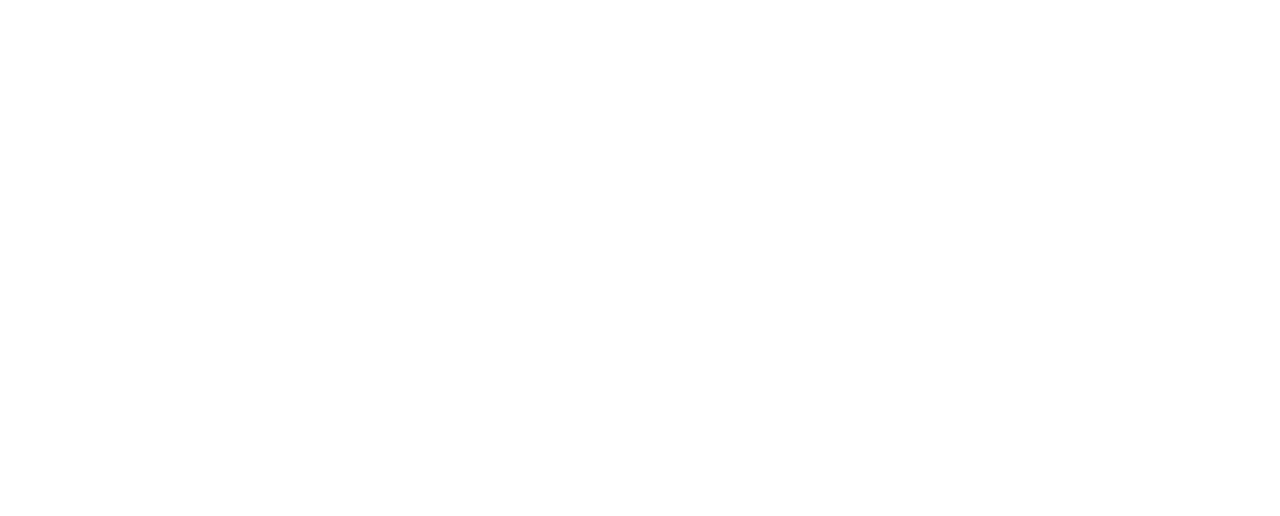
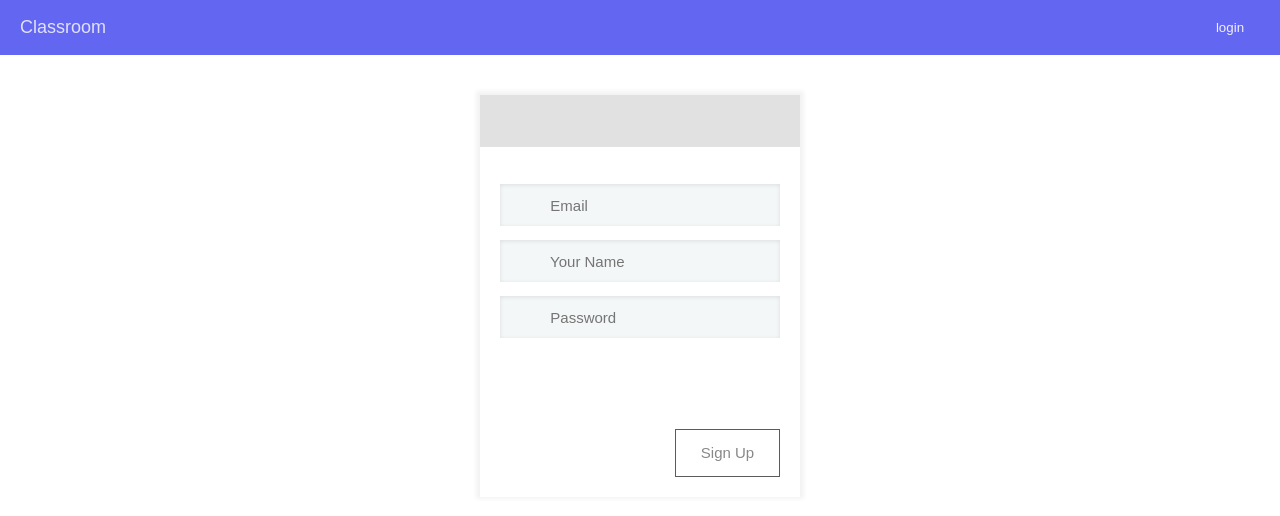
Before and after one commit to Gaurav-88074/AttendenceManagementSystem, a website: page frontend/templates/signup.html in a window 1280 px wide. Drawn offline with Linux system fonts and the light colour scheme.

Commit message:
authentication front end part completed

```diff
--- a/backend/models/CourseModel.js
+++ b/backend/models/CourseModel.js
@@ -11,10 +11,13 @@
     const raw = await res['rows'];
     return raw;
 }
-async function addOneCourse(courseName) {
+async function addOneCourse(courseName,token) {
     const id  = uuidv4();
     const res = await db.query(
         `insert into course values('${id}','${courseName}')`
+    )
+    await db.query(
+        `insert into professor values('${token}','${id}')`
     )
     const raw = await res['rows'];
     return raw;
--- a/backend/server.js
+++ b/backend/server.js
@@ -6,6 +6,8 @@
     if (request.url === "/api/students" && request.method === "GET") {
         getStudents(request, res);
     } else if (request.url === "/api/courses" && request.method === "GET") {
+        getCourses(request, res);
+    } else if (request.url === "/api/courses" && request.method === "POST") {
         getCourses(request, res);
     } else if (request.url === "/api/add/course" && request.method === "POST") {
         console.log("got post request");
--- a/frontend/css/dashboard.css
+++ b/frontend/css/dashboard.css
@@ -55,6 +55,9 @@
     opacity: 1;
     cursor: pointer;
 }
+.youHide{
+    display: none;
+}
 .auth-div{
     height: 100%;
     display: flex;
@@ -62,6 +65,9 @@
     align-items: center;
     justify-content: space-around;
     /* background-color: red; */
+}
+.authHide{
+    display: none;
 }
 .auth-button{
     /* margin-left: 20px; */
--- a/frontend/css/login.css
+++ b/frontend/css/login.css
@@ -2,6 +2,7 @@
     margin: 0;
     padding: 0;
     box-sizing: border-box;
+
 }
 .header{
     height: 55px;
@@ -95,3 +96,96 @@
     /* border-bottom: 2px solid #fff; */
 
 }
+/* ******************************* */
+
+
+
+main{
+    /* height: 1000px; */
+    padding-top: 40px;
+    /* background-color: #f3f3f7; */
+}
+
+.loginDom{
+    height: 400px;
+    width: 48%;
+    max-width: 320px;
+    margin:auto;
+    background-color: #fff;
+    box-shadow: 0px 0px 4px 4px #f3f3f3;
+}
+.inputSection{
+    height: 14%;
+    width: 100%;
+    display: flex;
+    flex-wrap: wrap;
+    justify-content: center;
+    align-items: center;
+    background-color: #f3f7f7;
+    border-top: 7px solid white;
+    border-right: 20px solid white;
+    border-left: 20px solid white;
+    border-bottom: 7px solid white;
+    box-shadow: inset 0 1px 4px rgba(0,0,0,.1),0 0 0 transparent;
+    /* border: 1px solid black; */
+}
+.logo{
+    height: 60%;
+    width: 10%;
+    /* border: 1px solid white; */
+
+}
+.inputTextSection{
+
+    height: 60%;
+    width: 80%;
+    /* border: 1px solid white; */
+    border: none;
+    outline: none;
+    font-size: 15px;
+    background-color: #f3f7f7;
+    color: #0e141e;
+
+
+}
+.other{
+    height: 16%;
+    width: 100%;
+    /* border: 1px solid black; */
+    background-color: #fff;
+
+}
+.buttonSection{
+    height: 22%;
+    width: 100%;
+    /* border: 1px solid black; */
+    display: flex;
+    justify-content: right;
+    align-items: center;
+    padding-right: 20px;
+    background-color: #fff;
+}
+.loginButton{
+    height: 55%;
+    width: 35%;
+    font-size: 15px;
+    /* font-weight: bold; */
+    border: 1px solid rgb(91, 91, 91);
+    color: rgb(136, 136, 136);;
+    background-color: #fff;
+    transition: box-shadow 300ms;
+}
+.loginButton:hover{
+    cursor: pointer;
+    box-shadow: 0px 3px 3px 0px rgb(116, 116, 116);
+}
+.loginButton:active{
+    box-shadow: 0px 0px 0px 0px rgb(113, 113, 113);
+}
+.connectSection{
+    height: 13%;
+    width: 100%;
+    /* border: 1px solid white;  */
+    background-color: #e1e1e1;
+    margin-bottom: 30px;
+}
--- a/frontend/css/signup.css
+++ b/frontend/css/signup.css
@@ -0,0 +1,183 @@
+*{
+    margin: 0;
+    padding: 0;
+    box-sizing: border-box;
+}
+.header{
+    height: 55px;
+    background-color: #6366f1;
+}
+nav{
+    height: 100%;
+    width: 100%;
+    display: flex;
+    flex-wrap: nowrap;
+    align-items: center;
+    flex-direction: row;
+
+    justify-content:space-between;
+}
+.logo-name{
+    color: #ffff;
+    font-size: large;
+    font-family:sans-serif;
+    font-weight: 500;
+    margin-left: 20px;
+    opacity: 0.8;
+    transition-property: opacity;
+    transition-duration: 0.3s;
+}
+.logo-name:hover{
+    opacity: 1;
+    cursor: pointer;
+}
+
+.you{
+    height: 40px;
+    width: 40px;
+    border-radius: 500px;
+    /* background-color: #4a4cf5; */
+    border: 1px solid #ffffff;
+    color: #ffff;
+    font-size: large;
+    font-family:sans-serif;
+    font-weight: 500;
+    margin-right: 30px;
+    display: flex;
+    flex-wrap: nowrap;
+    align-items: center;
+    justify-content: center;
+    transition-property: opacity;
+    opacity: 0.7;
+    transition-duration: 0.3s;
+}
+.you:hover{
+    opacity: 1;
+    cursor: pointer;
+}
+.auth-div{
+    height: 100%;
+    display: flex;
+    flex-wrap: nowrap;
+    align-items: center;
+    justify-content: space-around;
+    /* background-color: red; */
+}
+.auth-button{
+    /* margin-left: 20px; */
+    margin-right: 30px;
+    height: 54%;
+    width: 40px;
+    color: #ffff;
+    border: none;
+    /* border: 1px solid #ffff; */
+    outline: none;
+    /* border-radius: 5px; */
+    background-color: #6366f1;
+    opacity: 0.9;
+    font-weight: 500;
+    transition-property: opacity;
+    transition-duration: 0.3s;
+    float: right;
+}
+.auth-button:hover{
+    opacity: 1;
+    cursor: pointer;
+}
+.toolbar{
+    display: flex;
+    flex-wrap: nowrap;
+    flex-direction: row;
+    align-items: center;
+    height: 60px;
+    /* background-color: red; */
+    background-color: #f3f3f7;
+    /* border-bottom: 2px solid #fff; */
+
+}
+main{
+    padding-top: 40px;
+}
+.loginDom{
+    height: 400px;
+    width: 46%;
+    max-width: 320px;
+    margin:auto;
+    background-color: #fff;
+    box-shadow: 0px 0px 4px 4px #f3f3f3;
+}
+.inputSection{
+    height: 14%;
+    width: 100%;
+    display: flex;
+    flex-wrap: wrap;
+    justify-content: center;
+    align-items: center;
+    background-color: #f3f7f7;
+    border-top: 7px solid white;
+    border-right: 20px solid white;
+    border-left: 20px solid white;
+    border-bottom: 7px solid white;
+    box-shadow: inset 0 1px 4px rgba(0,0,0,.1),0 0 0 transparent;
+    /* border: 1px solid black; */
+}
+.logo{
+    height: 60%;
+    width: 10%;
+    /* border: 1px solid white; */
+
+}
+.inputTextSection{
+
+    height: 60%;
+    width: 80%;
+    /* border: 1px solid white; */
+    border: none;
+    outline: none;
+    font-size: 15px;
+    background-color: #f3f7f7;
+    color: #0e141e;
+
+
+}
+.other{
+    height: 16%;
+    width: 100%;
+    /* border: 1px solid black; */
+    background-color: #fff;
+
+}
+.buttonSection{
+    height: 22%;
+    width: 100%;
+    /* border: 1px solid black; */
+    display: flex;
+    justify-content: right;
+    align-items: center;
+    padding-right: 20px;
+    background-color: #fff;
+}
+.loginButton{
+    height: 55%;
+    width: 35%;
+    font-size: 15px;
+    /* font-weight: bold; */
+    border: 1px solid rgb(91, 91, 91);
+    color: rgb(136, 136, 136);;
+    background-color: #fff;
+    transition: box-shadow 200ms;
+}
+.loginButton:hover{
+    cursor: pointer;
+    box-shadow: 0px 3px 3px 0px rgb(116, 116, 116);
+}
+.loginButton:active{
+    box-shadow: 0px 0px 0px 0px rgb(113, 113, 113);
+}
+.connectSection{
+    height: 13%;
+    width: 100%;
+    /* border: 1px solid white;  */
+    background-color: #e1e1e1;
+    margin-bottom: 30px;
+}
--- a/frontend/js/create.js
+++ b/frontend/js/create.js
@@ -10,6 +10,7 @@
                 "Content-Type": "application/json",
             },
             body: JSON.stringify({
+                token : localStorage.getItem("token"),
                 subjectName : inputValue
             })
         };
--- a/frontend/js/signup.js
+++ b/frontend/js/signup.js
@@ -0,0 +1,16 @@
+window.onload = function(params) {
+    document.querySelector(".logo-name").addEventListener("click",(e)=>{
+        window.location.href = "./dashboard.html";
+    })
+    document.getElementById("login-button").addEventListener("click",(e)=>{
+        window.location.href = "./login.html";
+    })
+    document.getElementById("signupButton").addEventListener("click",()=>{
+        const email = document.getElementById("emailInput").value;
+        const username = document.getElementById("nameInput").value;
+        const password = document.getElementById("passwordInput").value;
+        // console.log(email);
+        // console.log(username);
+        // console.log(password);
+    })
+}
--- a/frontend/templates/signup.html
+++ b/frontend/templates/signup.html
@@ -4,14 +4,54 @@
     <meta charset="UTF-8">
     <meta http-equiv="X-UA-Compatible" content="IE=edge">
     <meta name="viewport" content="width=device-width, initial-scale=1.0">
-    <title>Document</title>
+    <title>login</title>
+    <link rel="stylesheet" href="../css/signup.css">
+    <script src="../js/signup.js"></script>
 </head>
 <body>
     <header class="header">
-
+        <nav>
+            <div class="logo-name">
+                Classroom
+            </div>
+            <!-- <div class="you">
+                G
+            </div>  -->
+            <div class="auth-div">
+                <button id="login-button" class="auth-button">login</button>
+            </div>
+        </nav>
     </header>
     <main>
+        <div class="loginDom">
+            <section class='connectSection'>
 
+            </section>
+            <section class='inputSection'>
+              <div class="logo">
+
+              </div>
+              <input id="emailInput"  type="text" class='inputTextSection' placeholder='  Email' />
+            </section>
+            <section class='inputSection'>
+              <div class="logo">
+
+              </div>
+              <input id="nameInput" type="text" class='inputTextSection' placeholder='  Your Name' />
+            </section>
+            <section class='inputSection'>
+              <div class="logo">
+
+              </div>
+              <input id="passwordInput" type="password" class='inputTextSection' placeholder='  Password' />
+            </section>
+            <section class='other'>
+
+            </section>
+            <section class='buttonSection'>
+              <button id="signupButton" class='loginButton'>Sign Up</button>
+            </section>
+          </div>
     </main>
     <footer>
 
```
Also changed, not shown: backend/controllers/CourseController.js (+9 -2 lines), frontend/js/dashboard.js (+26 -11 lines), frontend/js/login.js (+9 -0 lines), frontend/templates/dashboard.html (+3 -3 lines), frontend/templates/login.html (+26 -2 lines).
